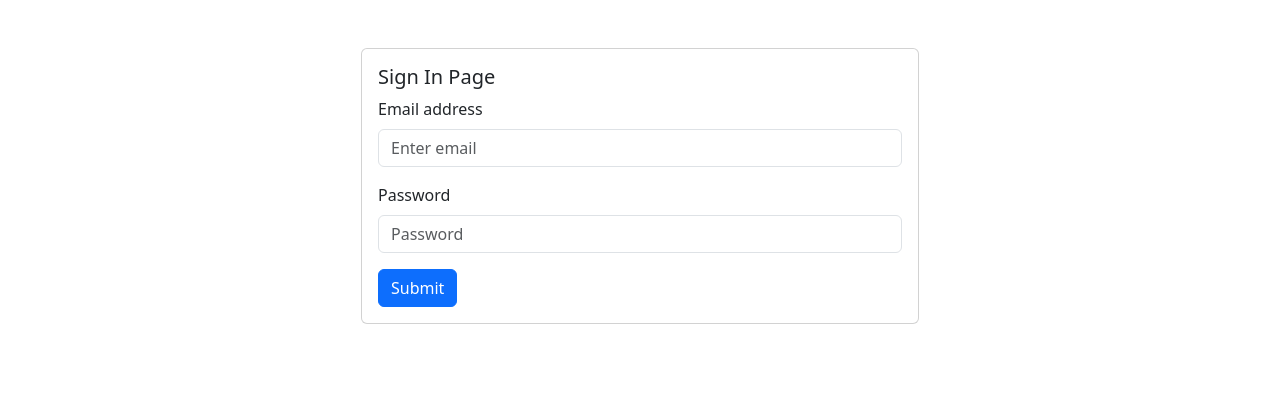
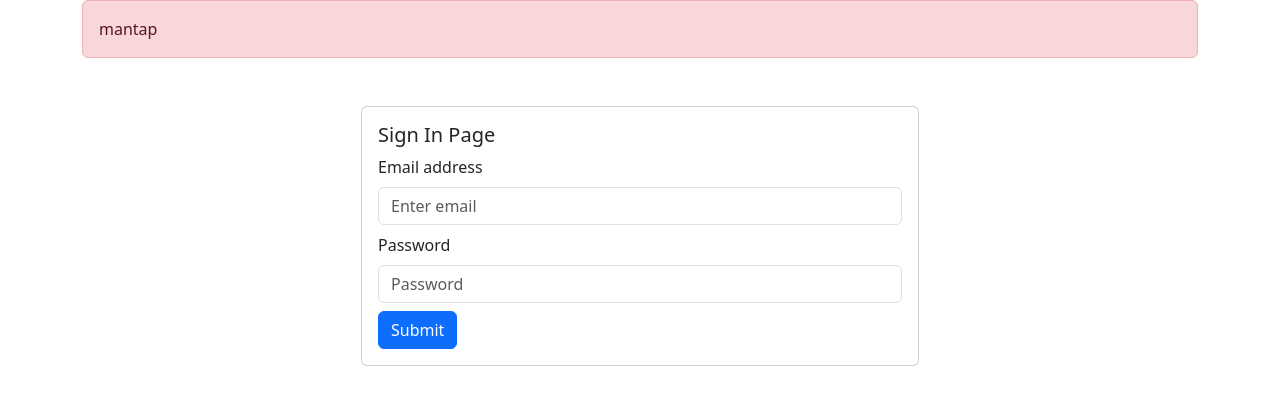
Before and after one commit to gustionusamba24/client-semina, a React (Create React App) app: page /signin in a window 1280 px wide. Shown: the top 404 px of the page. Built offline with nearby package versions, Linux system fonts and the light colour scheme.

Commit message:
Consume api signin from backendand add alert component

```diff
--- a/package.json
+++ b/package.json
@@ -6,6 +6,7 @@
     "@testing-library/jest-dom": "^5.16.5",
     "@testing-library/react": "^13.4.0",
     "@testing-library/user-event": "^13.5.0",
+    "axios": "^1.4.0",
     "bootstrap": "^5.3.0",
     "react": "^18.2.0",
     "react-bootstrap": "^2.8.0",
--- /dev/null
+++ b/src/components/Alert/index.jsx
@@ -0,0 +1,8 @@
+import React from "react";
+import { Alert } from "react-bootstrap";
+
+function SAlert({ message, variant }) {
+  return <Alert variant={variant}>{message}</Alert>;
+}
+
+export default SAlert;
--- a/src/pages/signin/index.jsx
+++ b/src/pages/signin/index.jsx
@@ -1,6 +1,10 @@
 import { useState } from "react";
-import { Button, Card, Container } from "react-bootstrap";
+import { Card, Container } from "react-bootstrap";
 import Form from "react-bootstrap/Form";
+import TextInputWithLabel from "../../components/TextInputWithLabel";
+import SButton from "../../components/Button";
+import axios from "axios";
+import SAlert from "../../components/Alert";
 
 function PageSignin() {
   const [form, setForm] = useState({ email: "", password: "" });
@@ -9,38 +13,53 @@ function PageSignin() {
     setForm({ ...form, [e.target.name]: e.target.value });
   };
 
+  const handleSubmit = async () => {
+    try {
+      const res = await axios.post(
+        "http://localhost:9000/api/v1/cms/auth/signin",
+        {
+          email: form.email,
+          password: form.password,
+        }
+      );
+
+      console.log(res);
+    } catch (err) {
+      console.log(err.response.data.msg);
+    }
+  };
+
   return (
     <Container md={12}>
+      <SAlert message={"mantap"} variant="danger" />
       <Card style={{ width: "50%" }} className="m-auto mt-5">
         <Card.Body>
           <Card.Title>Sign In Page</Card.Title>
           <Form>
-            <Form.Group className="mb-3" controlId="formBasicEmail">
-              <Form.Label>Email address</Form.Label>
-              <Form.Control
+            <TextInputWithLabel
+              label="Email address"
               name="email"
               value={form.email}
               type="email"
               placeholder="Enter email"
               onChange={handleChange}
             />
-            </Form.Group>
-
-            <Form.Group
-              className="mb-3"
-              controlId="formBasicPassword"
-            >
-              <Form.Label>Password</Form.Label>
-              <Form.Control
+            <TextInputWithLabel
+              label="Password"
               name="password"
               value={form.password}
               type="password"
               placeholder="Password"
               onChange={handleChange}
             />
-            </Form.Group>
 
-            <Button variant="primary">Submit</Button>
+            <SButton
+              action={handleSubmit}
+              variant="primary"
+              type="submit"
+            >
+              Submit
+            </SButton>
           </Form>
         </Card.Body>
       </Card>
```
Also changed, not shown: 1 other file (tests, documents, lock files or other folders). Lines whose indentation alone changed are shown as unchanged.
